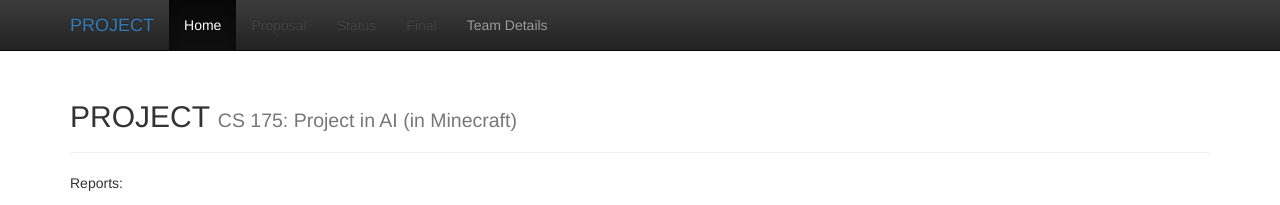
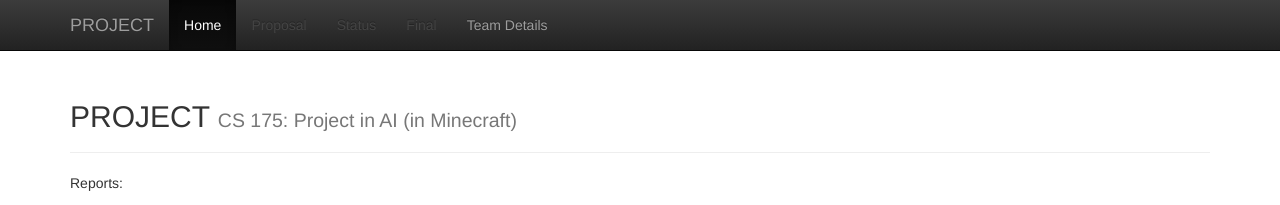
Before and after one commit to sameersingh/gh-skeleton, a Jekyll site: the page built from docs/index.md, in a window 1280 px wide. Shown: the top 205 px of the page. Built offline with Jekyll 4.4.1, drawn with Linux system fonts in a browser that asks for light colours; formulas are drawn with MathJax 3.

Commit message:
revert project title linking

```diff
--- a/docs/_layouts/default.html
+++ b/docs/_layouts/default.html
@@ -55,9 +55,7 @@
             <span class="icon-bar"></span>
             <span class="icon-bar"></span>
           </button>
-          <span class="navbar-brand">
-              <a href="index.html">{{ site.title }}</a>
-          </span>
+          <span class="navbar-brand">{{ site.title }}</span>
         </div>
         <div id="navbar" class="collapse navbar-collapse">
           <ul class="nav navbar-nav">
```
